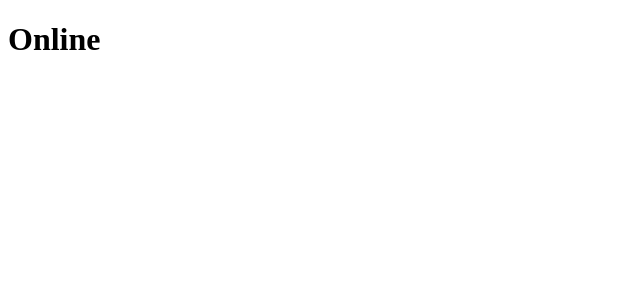
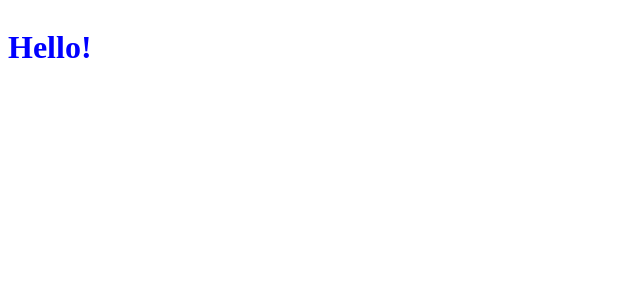
Before and after one commit to Dogdriip/react-playground, a React (Create React App) app: page / in a window 1280 px wide. Shown: the top 300 px of the page, without its empty margins (0-640 px from the left). Built offline with nearby package versions, Linux system fonts and the light colour scheme.

Commit message:
New hook: useScroll

```diff
--- a/src/App.js
+++ b/src/App.js
@@ -1,37 +1,38 @@
-import React, { useState, useEffect, useRef } from "react";
+import React, { useState, useEffect } from "react";
 
-const useNetwork = (onChange) => {
-  const [status, setStatus] = useState(navigator.onLine);
+const useScroll = () => {
+  const [state, setState] = useState({
+    y: 0,
+    x: 0
+  });
 
-  const handleChange = () => {
-    if (typeof onChange === "function") {
-      onChange(navigator.onLine);
-    }
-    setStatus(navigator.onLine);
+  const onScroll = () => {
+    // console.log(window.scrollY, " ", window.scrollX);
+    setState({ y: window.scrollY, x: window.scrollX });
   };
 
   useEffect(() => {
-    window.addEventListener("online", handleChange);
-    window.addEventListener("offline", handleChange);
-
-    return () => {
-      window.removeEventListener("online", handleChange);
-      window.removeEventListener("offline", handleChange);
-    };
+    window.addEventListener("scroll", onScroll);
+    return () => window.removeEventListener("scroll", onScroll);
   }, []);
 
-  return status;
+  return state;
 };
 
 const App = () => {
-  const handleNetworkChange = (online) => {
-    console.log(online ? "We're online!" : "We're offline...");
-  };
-  const isOnline = useNetwork(handleNetworkChange);
+  const { y } = useScroll();
+
   return (
-    <>
-      <h1>{isOnline ? "Online" : "Offline"}</h1>
-    </>
+    <div style={{ height: "1000px" }}>
+      <h1
+        style={{
+          position: "fixed",
+          color: y > 100 ? "red" : "blue"
+        }}
+      >
+        Hello!
+      </h1>
+    </div>
   );
 };
 export default App;
```
